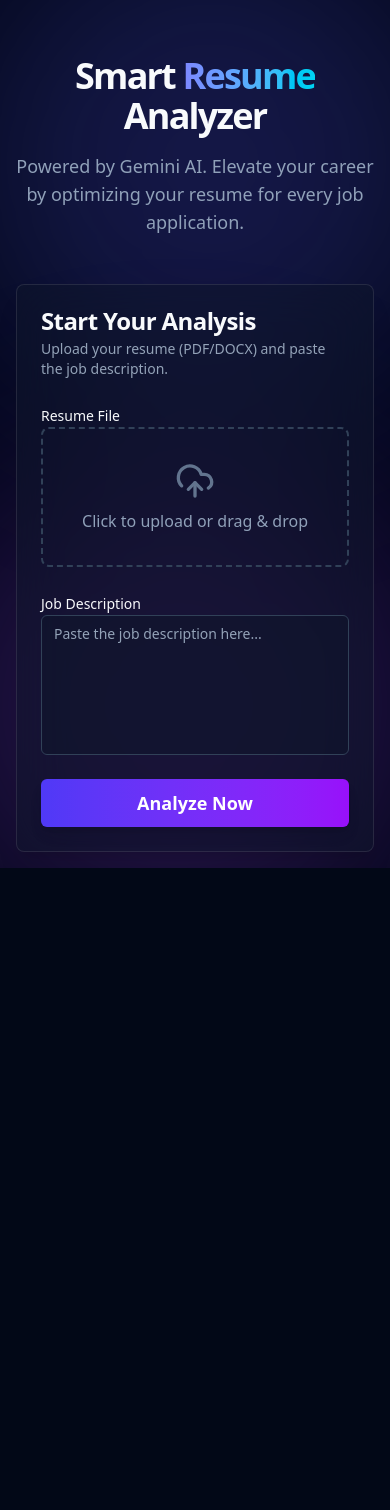
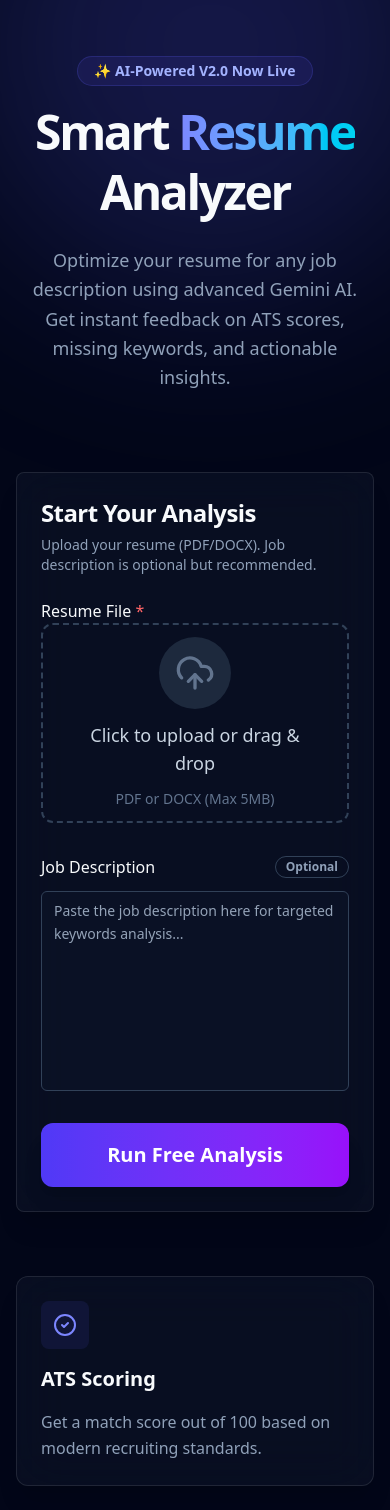
Before and after one commit to aniruddhaadak80/smart-resume-analyzer, a Next.js app: page / in a window 390 px wide. Shown: the top 1510 px of the page. Before the commit the page ends 868 px from the top, so only its background shows below. Built offline with nearby package versions, Linux system fonts and the light colour scheme.

Commit message:
Added custom fonts, optional JD support, and new features

```diff
--- a/src/app/api/analyze/route.ts
+++ b/src/app/api/analyze/route.ts
@@ -9,8 +9,8 @@ export async function POST(req: NextRequest) {
         const file = formData.get("resume") as File;
         const jobDescription = formData.get("jobDescription") as string;
 
-        if (!file || !jobDescription) {
-            return NextResponse.json({ error: "Missing file or job description" }, { status: 400 });
+        if (!file) {
+            return NextResponse.json({ error: "Missing file" }, { status: 400 });
         }
 
         const buffer = Buffer.from(await file.arrayBuffer());
--- a/src/app/globals.css
+++ b/src/app/globals.css
@@ -35,6 +35,9 @@
 }
 
 @theme {
+  --font-sans: var(--font-outfit), ui-sans-serif, system-ui, sans-serif, "Apple Color Emoji", "Segoe UI Emoji", "Segoe UI Symbol", "Noto Color Emoji";
+  --font-display: var(--font-space), ui-sans-serif, system-ui;
+
   --color-background: hsl(var(--background));
   --color-foreground: hsl(var(--foreground));
 
@@ -64,7 +67,6 @@
   --color-ring: hsl(var(--ring));
 
   --radius: 0.5rem;
-  /* Default radius */
 }
 
 /* Shadcn defaults */
@@ -74,7 +76,16 @@
   }
 
   body {
-    @apply bg-background text-foreground;
+    @apply bg-background text-foreground font-sans;
+  }
+
+  h1,
+  h2,
+  h3,
+  h4,
+  h5,
+  h6 {
+    @apply font-display;
   }
 }
 
--- a/src/app/page.tsx
+++ b/src/app/page.tsx
@@ -31,7 +31,8 @@ export default function Home() {
     if (!isMounted) return;
     const tl = gsap.timeline();
     tl.from(".hero-text", { y: 50, opacity: 0, duration: 1, stagger: 0.2, ease: "power3.out" })
-      .from(".upload-card", { y: 30, opacity: 0, duration: 0.8, ease: "back.out(1.7)" }, "-=0.5");
+      .from(".upload-card", { y: 30, opacity: 0, duration: 0.8, ease: "back.out(1.7)" }, "-=0.5")
+      .from(".feature-card", { y: 50, opacity: 0, duration: 0.8, stagger: 0.1, ease: "power3.out" }, "-=0.2");
   }, { scope: containerRef, dependencies: [isMounted] });
 
   const handleFileChange = (e: React.ChangeEvent<HTMLInputElement>) => {
@@ -41,8 +42,8 @@ export default function Home() {
   };
 
   const analyzeResume = async () => {
-    if (!file || !jobDescription) {
-      setError('Please upload a resume and provide a job description.');
+    if (!file) {
+      setError('Please upload a resume to proceed.');
       return;
     }
 
@@ -90,31 +91,36 @@ export default function Home() {
       <div className="absolute top-[-10%] left-[-10%] w-[500px] h-[500px] bg-indigo-500/20 rounded-full blur-[100px] pointer-events-none" />
       <div className="absolute bottom-[-10%] right-[-10%] w-[500px] h-[500px] bg-purple-500/20 rounded-full blur-[100px] pointer-events-none" />
 
-      <div className="max-w-5xl mx-auto space-y-12 relative z-10">
+      <div className="max-w-5xl mx-auto space-y-20 relative z-10 pb-20">
 
         {/* Hero Section */}
-        <section className="text-center space-y-4 pt-10">
-          <h1 className="hero-text text-4xl md:text-7xl font-bold tracking-tighter">
+        <section className="text-center space-y-6 pt-10">
+          <Badge variant="secondary" className="hero-text bg-indigo-500/10 text-indigo-300 border-indigo-500/20 px-4 py-1 text-sm rounded-full mb-4">
+            ✨ AI-Powered V2.0 Now Live
+          </Badge>
+          <h1 className="hero-text text-5xl md:text-7xl font-bold tracking-tighter leading-tight font-display">
             Smart <span className="text-transparent bg-clip-text bg-gradient-to-r from-indigo-400 to-cyan-400">Resume</span> Analyzer
           </h1>
-          <p className="hero-text text-slate-400 text-lg md:text-xl max-w-2xl mx-auto">
-            Powered by Gemini AI. Elevate your career by optimizing your resume for every job application.
+          <p className="hero-text text-slate-400 text-lg md:text-xl max-w-2xl mx-auto leading-relaxed">
+            Optimize your resume for any job description using advanced Gemini AI.
+            Get instant feedback on ATS scores, missing keywords, and actionable insights.
           </p>
         </section>
 
         {/* Upload Section */}
         {!result && (
-          <Card className="upload-card glass-card border-white/10 bg-slate-900/50 backdrop-blur-xl">
+          <div className="space-y-16">
+            <Card className="upload-card glass-card border-white/10 bg-slate-900/50 backdrop-blur-xl max-w-4xl mx-auto">
               <CardHeader>
-              <CardTitle>Start Your Analysis</CardTitle>
-              <CardDescription>Upload your resume (PDF/DOCX) and paste the job description.</CardDescription>
+                <CardTitle className="text-2xl">Start Your Analysis</CardTitle>
+                <CardDescription className="text-slate-400">Upload your resume (PDF/DOCX). Job description is optional but recommended.</CardDescription>
               </CardHeader>
-            <CardContent className="space-y-6">
+              <CardContent className="space-y-8">
 
-              <div className="grid md:grid-cols-2 gap-6">
-                <div className="space-y-2">
-                  <Label htmlFor="resume">Resume File</Label>
-                  <div className="border-2 border-dashed border-slate-700 rounded-lg p-8 text-center hover:bg-slate-800/50 transition-colors cursor-pointer relative group">
+                <div className="grid md:grid-cols-2 gap-8">
+                  <div className="space-y-3">
+                    <Label htmlFor="resume" className="text-base">Resume File <span className="text-red-400">*</span></Label>
+                    <div className="border-2 border-dashed border-slate-700 rounded-xl p-8 text-center hover:bg-slate-800/50 transition-colors cursor-pointer relative group h-[200px] flex flex-col items-center justify-center">
                       <input
                         type="file"
                         id="resume"
@@ -122,28 +128,37 @@ export default function Home() {
                         onChange={handleFileChange}
                         className="absolute inset-0 w-full h-full opacity-0 cursor-pointer z-50"
                       />
-                    <div className="flex flex-col items-center gap-2 group-hover:scale-105 transition-transform pointer-events-none">
+                      <div className="flex flex-col items-center gap-3 group-hover:scale-105 transition-transform pointer-events-none">
                         {file ? (
                           <>
+                            <div className="bg-indigo-500/10 p-4 rounded-full">
                               <FileText className="h-10 w-10 text-indigo-400" />
-                          <span className="font-medium text-slate-200">{file.name}</span>
+                            </div>
+                            <span className="font-medium text-slate-200 text-lg">{file.name}</span>
+                            <span className="text-sm text-slate-500">{(file.size / 1024 / 1024).toFixed(2)} MB</span>
                           </>
                         ) : (
                           <>
+                            <div className="bg-slate-800 p-4 rounded-full">
                               <UploadCloud className="h-10 w-10 text-slate-500" />
-                          <span className="text-slate-400">Click to upload or drag & drop</span>
+                            </div>
+                            <p className="font-medium text-slate-300 text-lg">Click to upload or drag & drop</p>
+                            <p className="text-sm text-slate-500">PDF or DOCX (Max 5MB)</p>
                           </>
                         )}
                       </div>
                     </div>
                   </div>
 
-                <div className="space-y-2">
-                  <Label htmlFor="job-desc">Job Description</Label>
+                  <div className="space-y-3">
+                    <div className="flex justify-between items-center">
+                      <Label htmlFor="job-desc" className="text-base">Job Description</Label>
+                      <Badge variant="outline" className="text-xs text-slate-400 border-slate-700">Optional</Badge>
+                    </div>
                     <Textarea
                       id="job-desc"
-                    placeholder="Paste the job description here..."
-                    className="h-[140px] bg-slate-900/50 border-slate-700 resize-none focus:ring-indigo-500"
+                      placeholder="Paste the job description here for targeted keywords analysis..."
+                      className="h-[200px] bg-slate-900/50 border-slate-700 resize-none focus:ring-indigo-500 text-slate-300 leading-relaxed"
                       value={jobDescription}
                       onChange={(e) => setJobDescription(e.target.value)}
                     />
@@ -151,36 +166,58 @@ export default function Home() {
                 </div>
 
                 {error && (
-                <div className="flex items-center gap-2 text-red-400 bg-red-950/30 p-3 rounded-md">
-                  <AlertTriangle className="h-4 w-4" />
-                  <span className="text-sm">{error}</span>
+                  <div className="flex items-center gap-3 text-red-400 bg-red-950/20 border border-red-900/50 p-4 rounded-lg">
+                    <AlertTriangle className="h-5 w-5 shrink-0" />
+                    <span className="text-sm font-medium">{error}</span>
                   </div>
                 )}
 
                 <Button
                   onClick={analyzeResume}
-                className="w-full bg-gradient-to-r from-indigo-600 to-purple-600 hover:from-indigo-700 hover:to-purple-700 text-white font-bold py-6 text-lg shadow-lg hover:shadow-indigo-500/25 transition-all"
+                  className="w-full bg-gradient-to-r from-indigo-600 to-purple-600 hover:from-indigo-700 hover:to-purple-700 text-white font-bold py-8 text-xl shadow-xl hover:shadow-indigo-500/20 transition-all rounded-xl"
                   disabled={loading}
                 >
                   {loading ? (
                     <>
-                    <Loader2 className="mr-2 h-5 w-5 animate-spin" /> Analyzing...
+                      <Loader2 className="mr-3 h-6 w-6 animate-spin" /> Analyzing Resume...
                     </>
                   ) : (
-                  "Analyze Now"
+                    "Run Free Analysis"
                   )}
                 </Button>
 
               </CardContent>
             </Card>
+
+            {/* Features Grid */}
+            <div className="grid md:grid-cols-3 gap-6">
+              {[
+                { title: "ATS Scoring", icon: CheckCircle2, desc: "Get a match score out of 100 based on modern recruiting standards." },
+                { title: "Smart Keywords", icon: Lightbulb, desc: "Identify missing keywords crucial for passing automated screeners." },
+                { title: "Instant Feedback", icon: FileText, desc: "Detailed breakdown of strengths, weaknesses, and improvement tips." }
+              ].map((feature, i) => (
+                <div key={i} className="feature-card glass-card p-6 rounded-xl space-y-4 hover:bg-slate-800/50 transition-colors">
+                  <div className="w-12 h-12 rounded-lg bg-indigo-500/10 flex items-center justify-center">
+                    <feature.icon className="h-6 w-6 text-indigo-400" />
+                  </div>
+                  <h3 className="text-xl font-bold font-display">{feature.title}</h3>
+                  <p className="text-slate-400 leading-relaxed">
+                    {feature.desc}
+                  </p>
+                </div>
+              ))}
+            </div>
+          </div>
         )}
 
         {/* Results Section */}
         {result && (
-          <div className="results-container space-y-6">
+          <div className="results-container space-y-8">
             <div className="flex items-center justify-between">
-              <h2 className="text-3xl font-bold">Analysis Report</h2>
-              <Button variant="outline" onClick={() => setResult(null)}>Analyze New</Button>
+              <h2 className="text-4xl font-bold font-display">Analysis Report</h2>
+              <Button variant="outline" onClick={() => setResult(null)} className="border-slate-700 hover:bg-slate-800">
+                Analyze New Resume
+              </Button>
             </div>
 
             <div className="grid grid-cols-1 md:grid-cols-2 lg:grid-cols-4 gap-4">
@@ -189,7 +226,7 @@ export default function Home() {
                   <CardTitle className="text-sm font-medium text-indigo-300">Match Percentage</CardTitle>
                 </CardHeader>
                 <CardContent>
-                  <div className="text-4xl font-bold text-indigo-400">{result.matchPercentage}%</div>
+                  <div className="text-5xl font-bold text-indigo-400 font-display">{result.matchPercentage}%</div>
                 </CardContent>
               </Card>
               <Card className="score-card glass-card border-none bg-purple-500/10">
@@ -197,17 +234,17 @@ export default function Home() {
                   <CardTitle className="text-sm font-medium text-purple-300">ATS Score</CardTitle>
                 </CardHeader>
                 <CardContent>
-                  <div className="text-4xl font-bold text-purple-400">{result.atsScore}/100</div>
+                  <div className="text-5xl font-bold text-purple-400 font-display">{result.atsScore}/100</div>
                 </CardContent>
               </Card>
             </div>
 
             <Card className="glass-card">
               <CardHeader>
-                <CardTitle>Candidate Summary</CardTitle>
+                <CardTitle className="text-xl">Candidate Summary</CardTitle>
               </CardHeader>
               <CardContent>
-                <p className="text-slate-300 leading-relaxed">{result.candidateSummary}</p>
+                <p className="text-slate-300 leading-relaxed text-lg">{result.candidateSummary}</p>
               </CardContent>
             </Card>
 
@@ -219,11 +256,15 @@ export default function Home() {
                   </CardTitle>
                 </CardHeader>
                 <CardContent>
+                  {result.missingKeywords && result.missingKeywords.length > 0 ? (
                     <div className="flex flex-wrap gap-2">
-                    {result.missingKeywords?.map((kw: string, i: number) => (
-                      <Badge key={i} variant="secondary" className="bg-red-950/50 text-red-300 border-red-900">{kw}</Badge>
+                      {result.missingKeywords.map((kw: string, i: number) => (
+                        <Badge key={i} variant="secondary" className="bg-red-950/50 text-red-300 border-red-900 px-3 py-1">{kw}</Badge>
                       ))}
                     </div>
+                  ) : (
+                    <p className="text-slate-500 italic">No missing critical keywords found. Great job!</p>
+                  )}
                 </CardContent>
               </Card>
 
@@ -234,11 +275,12 @@ export default function Home() {
                   </CardTitle>
                 </CardHeader>
                 <CardContent>
-                  <ScrollArea className="h-[200px] w-full pr-4">
-                    <ul className="space-y-3">
+                  <ScrollArea className="h-[250px] w-full pr-4">
+                    <ul className="space-y-4">
                       {result.improvements?.map((imp: string, i: number) => (
-                        <li key={i} className="flex gap-2 text-slate-300 text-sm">
-                          <span className="text-yellow-500">•</span> {imp}
+                        <li key={i} className="flex gap-3 text-slate-300">
+                          <span className="text-yellow-500 mt-1">•</span>
+                          <span className="leading-relaxed">{imp}</span>
                         </li>
                       ))}
                     </ul>
```
Also changed, not shown: src/app/layout.tsx (+15 -8 lines), src/lib/gemini.ts (+1 -21 lines), 1 other file (tests, documents, lock files or other folders). Lines whose indentation alone changed are shown as unchanged.
